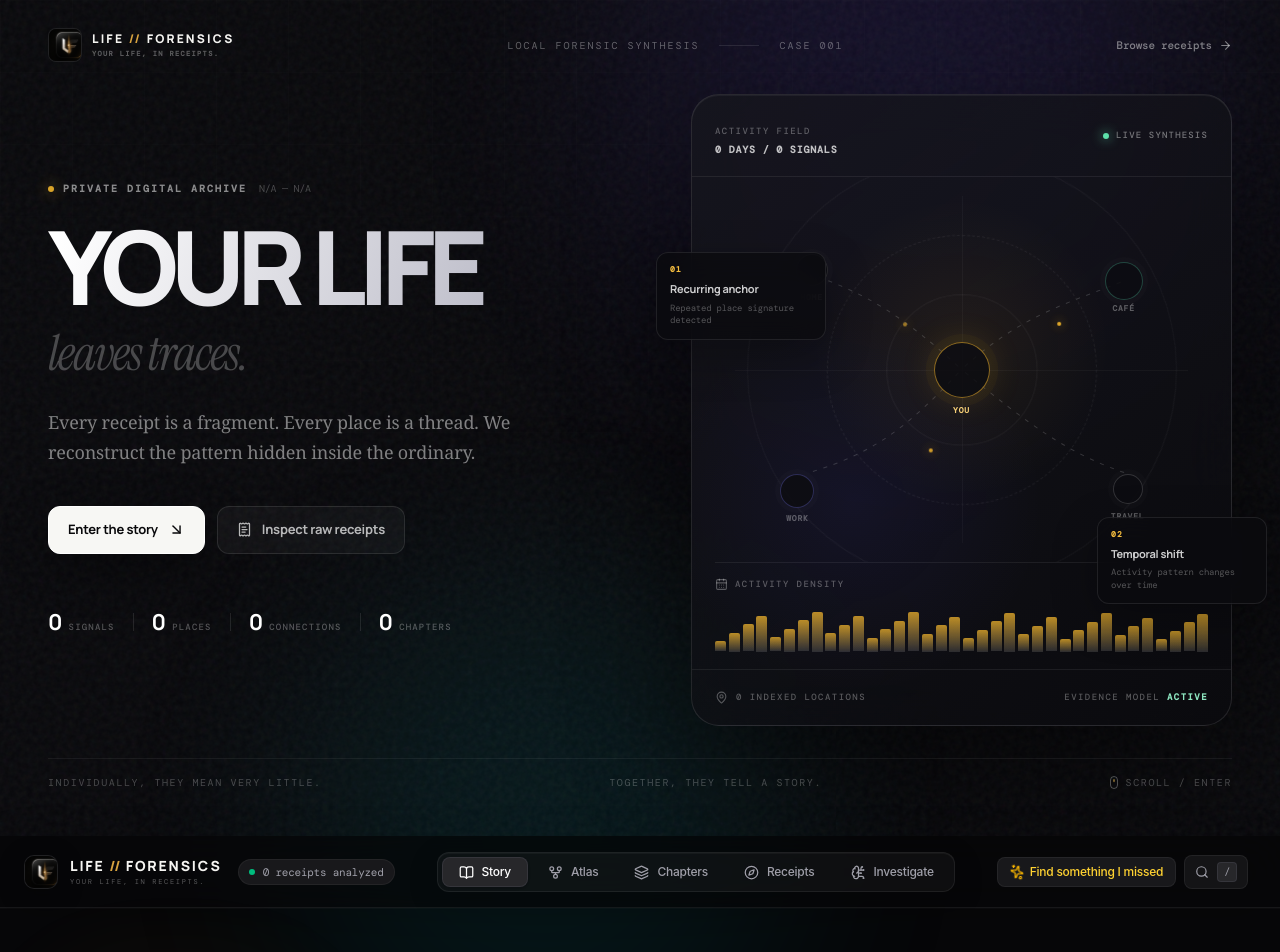
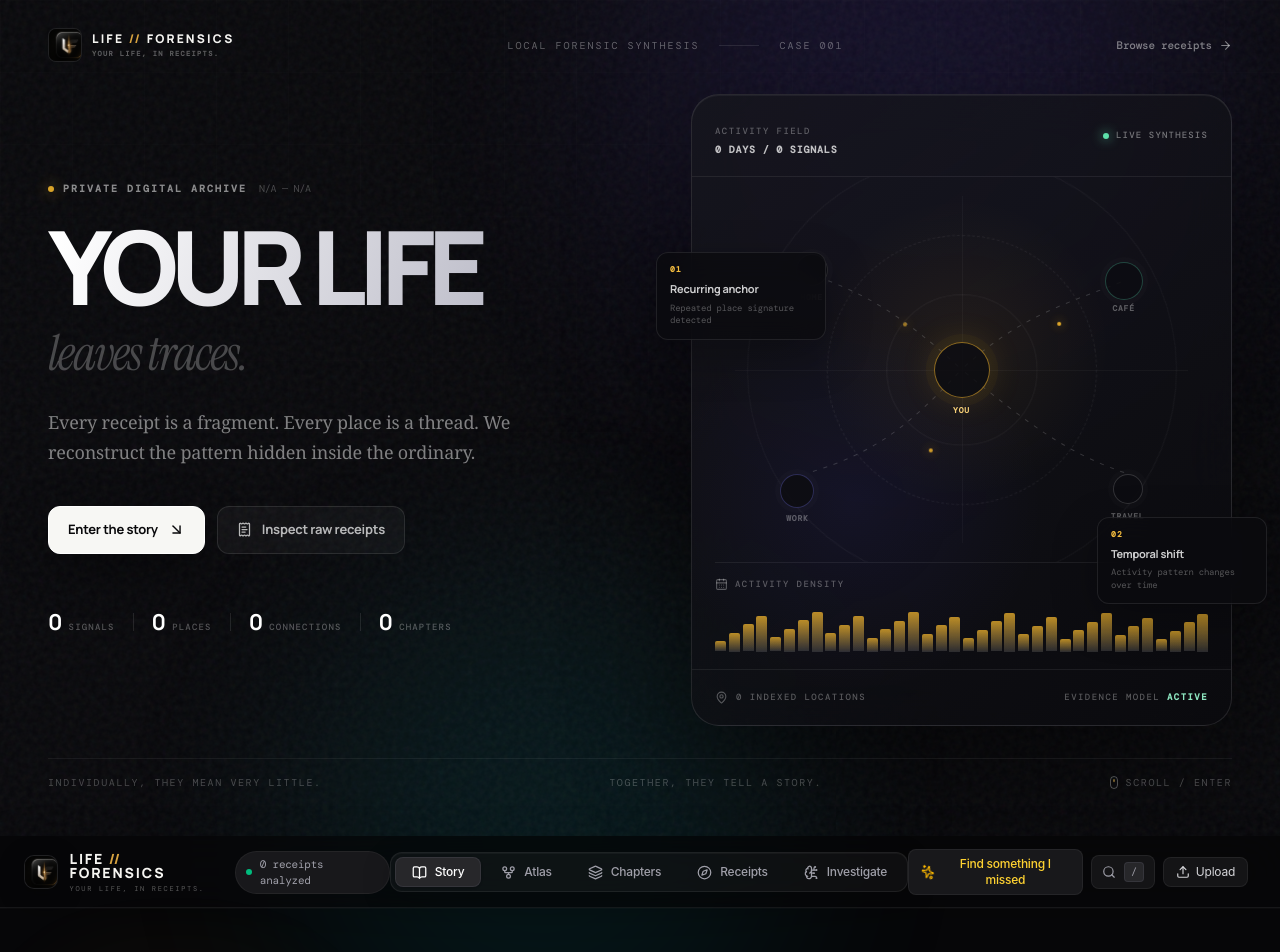
Before and after one commit to thepavann/life-forensics, a React (Vite) app: page / in a window 1280 px wide. Shown: the top 952 px of the page. Built offline with nearby package versions, Linux system fonts and the light colour scheme.

Commit message:
Expose accessible dataset import from navigation

```diff
--- a/src/components/Navbar.tsx
+++ b/src/components/Navbar.tsx
@@ -1,6 +1,6 @@
 // src/components/Navbar.tsx
 import React, { useState } from 'react';
-import { Sparkles, Search, Compass, BookOpen, Layers, GitFork, Menu, X, BrainCircuit } from 'lucide-react';
+import { Sparkles, Search, Compass, BookOpen, Layers, GitFork, Menu, X, BrainCircuit, Upload } from 'lucide-react';
 
 export type ActiveTab = 'story' | 'atlas' | 'chapters' | 'receipts' | 'investigation';
 
@@ -9,6 +9,7 @@ interface NavbarProps {
   onTabChange: (tab: ActiveTab) => void;
   onFindMissed: () => void;
   onOpenSearch: () => void;
+  onUploadDataset: () => void;
   receiptCount: number;
 }
 
@@ -17,6 +18,7 @@ export const Navbar: React.FC<NavbarProps> = ({
   onTabChange,
   onFindMissed,
   onOpenSearch,
+  onUploadDataset,
   receiptCount
 }) => {
   const [mobileMenuOpen, setMobileMenuOpen] = useState(false);
@@ -103,6 +105,18 @@ export const Navbar: React.FC<NavbarProps> = ({
             </kbd>
           </button>
 
+          {/* Dataset import */}
+          <button
+            type="button"
+            onClick={onUploadDataset}
+            className="hidden sm:flex items-center gap-1.5 px-3 py-1.5 rounded-lg bg-zinc-900/80 hover:bg-zinc-800 border border-zinc-800/80 text-xs text-zinc-300 hover:text-white transition-colors cursor-pointer"
+            title="Upload a JSON dataset"
+            aria-label="Upload a JSON dataset"
+          >
+            <Upload size={14} />
+            <span>Upload</span>
+          </button>
+
           {/* Mobile Menu Trigger */}
           <button
             type="button"
```
